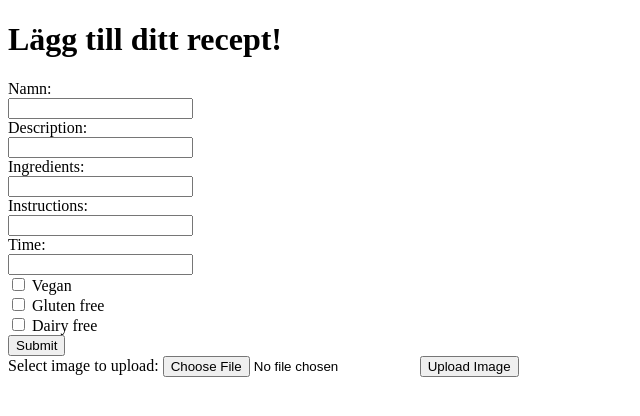
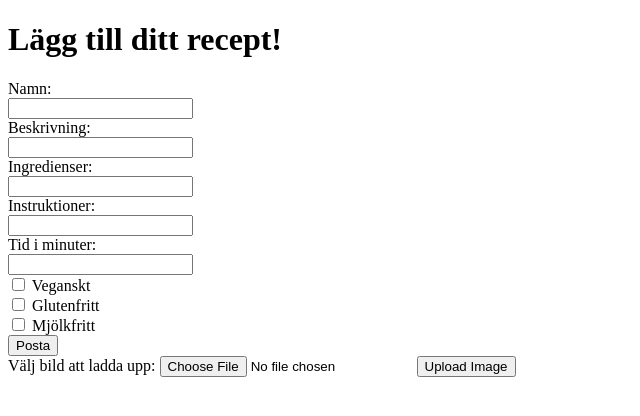
Before and after one commit to Projektgrupp7/Projektgrupp7, a PHP site: page /assets/views/_newrecipe.php in a window 1280 px wide. Shown: the top 416 px of the page, without its empty margins (0-640 px from the left). Run offline with PHP 8.4, Linux system fonts and the light colour scheme.

Commit message:
_newrecipe nu på svenska samt clientvalidering av nytt recept

```diff
--- a/assets/bootstrap.php
+++ b/assets/bootstrap.php
@@ -1,6 +1,7 @@
 <?php
-#Fil som införskaffar alla filer som kan krävas vid körning
+#Fil som införskaffar alla filer som kan krävas vid körning samt startar session
 #Man inkluderar alltså bootstrap i filer som t.ex. kräver nedan funk.
+session_start();
 require("/../php-funktioner/krypteringsfunktioner.php");
 require("/../php-funktioner/dbfunktioner.php");
 require("/../php-funktioner/formvalidering.php");
--- a/assets/views/_index.php
+++ b/assets/views/_index.php
@@ -0,0 +1 @@
+<link href="https://fonts.googleapis.com/css?family=Nunito+Sans&display=swap" rel="stylesheet">
--- a/assets/views/_newrecipe.php
+++ b/assets/views/_newrecipe.php
@@ -4,31 +4,30 @@
   </head>
   <div class="newrecipe">
   <h1>Lägg till ditt recept!</h1>
-  <form class="newrecipe" name='recipe' onsubmit="" action="" method='POST'>
+  <form class="newrecipe" name='recipe' onsubmit="return rec_val();" action="postrecprocess.php" method='POST'>
 
     <label for="recipename">Namn:  </label><br>
     <input type="text" name="recipename" value=""><br>
-    <label for="description">Description: </label><br>
+    <label for="description">Beskrivning: </label><br>
     <input type="text" name="description" value=""><br>
-    <label for="ingredients">Ingredients: </label><br>
+    <label for="ingredients">Ingredienser: </label><br>
     <input type="text" name="ingredients" value=""><br>
-    <label for="instructions">Instructions: </label><br>
+    <label for="instructions">Instruktioner: </label><br>
     <input type="text" name="instructions" value=""><br>
-    <label for="time">Time: </label><br>
+    <label for="time">Tid i minuter: </label><br>
     <input type="text" name="time" value=""><br>
 
-    <input type="checkbox" name="vegan" value="vegan"> Vegan<br>
-    <input type="checkbox" name="gluten" value="gluten"> Gluten free<br>
-    <input type="checkbox" name="dairy" value="dairy"> Dairy free<br>
+    <input type="checkbox" name="vegan" value="vegan"> Veganskt<br>
+    <input type="checkbox" name="gluten" value="gluten"> Glutenfritt<br>
+    <input type="checkbox" name="dairy" value="dairy"> Mjölkfritt<br>
 
-    <input type="submit" name="submit" value="Submit">
+    <input type="submit" name="submit" value="Posta">
   </div>
   </form>
 
   <form action="upload.php" method="post" enctype="multipart/form-data">
-  Select image to upload:
+  Välj bild att ladda upp:
   <input type="file" name="fileToUpload" id="fileToUpload">
   <input type="submit" value="Upload Image" name="submit">
   </form>
-
 </html>
--- a/login.php
+++ b/login.php
@@ -4,7 +4,6 @@
     <?php include_once("assets/bootstrap.php");?>
     <meta charset="utf-8">
         <link rel="stylesheet" href="assets/stylesheet.css">
-        <link href="https://fonts.googleapis.com/css?family=Nunito+Sans&display=swap" rel="stylesheet">
     <title></title>
   </head>
   <body>
--- a/php-funktioner/funktioner.php
+++ b/php-funktioner/funktioner.php
@@ -17,4 +17,5 @@ function try_log(){
   }
 }
 
+
  ?>
--- a/register.php
+++ b/register.php
@@ -3,7 +3,6 @@
   <head>
     <meta charset="utf-8">
       <link rel="stylesheet" href="assets/stylesheet.css">
-        <link href="https://fonts.googleapis.com/css?family=Nunito+Sans&display=swap" rel="stylesheet">
       <?php include_once("assets/bootstrap.php");?>
     <title>Register</title>
   </head>
```
Also changed, not shown: assets/javascript/validering.js (+28 -0 lines), loginprocess.php (+13 -3 lines), php-funktioner/dbfunktioner.php (+3 -15 lines), postrecipe.php (+12 -3 lines).
